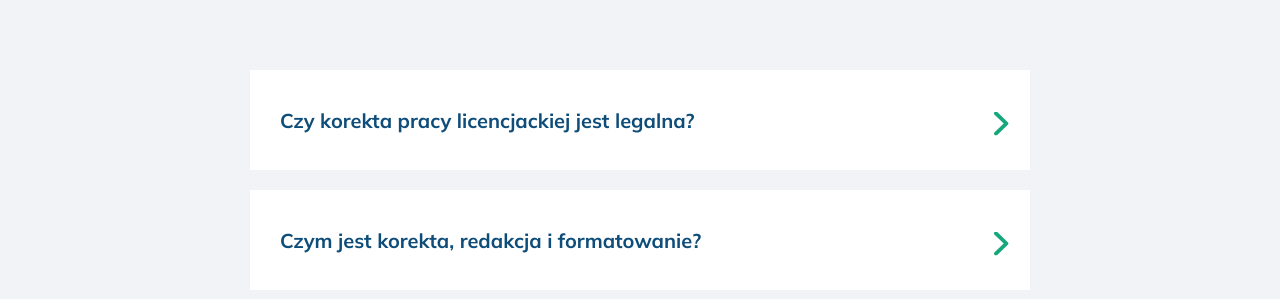
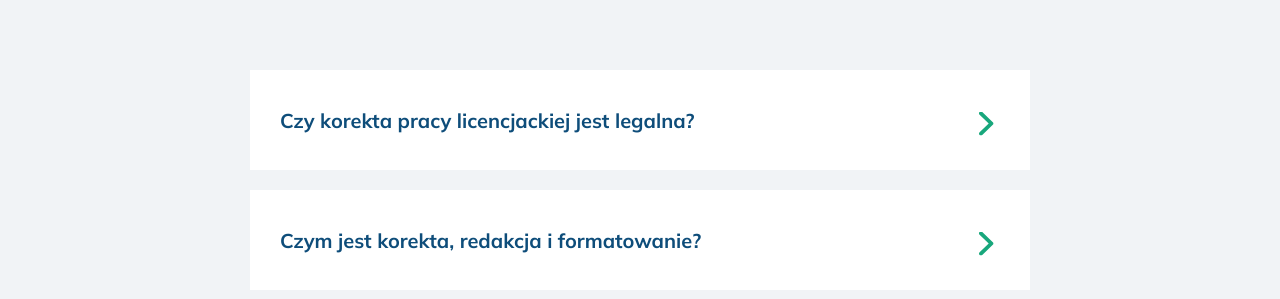
Before and after one commit to szymekSKKJ/atelier_redakcji, a Next.js app: page /faq in a window 1280 px wide. Shown: the part 501-800 px from the top of the page. Built offline with nearby package versions, Linux system fonts and the light colour scheme.

Commit message:
Changed arrow style in section8

```diff
--- a/src/components/sections/Section8/styles.module.scss
+++ b/src/components/sections/Section8/styles.module.scss
@@ -79,6 +79,7 @@
           font-size: 20px;
           font-weight: 700;
           transition: 250ms;
+          padding-right: 10px;
 
           &:hover {
             cursor: pointer;
@@ -89,7 +90,8 @@
             content: url("../../../../public/arrow.svg");
             scale: 2;
             transition: 250ms ease-in-out;
-            padding-left: 10px;
+
+            transform-origin: center;
           }
         }
       }
```
